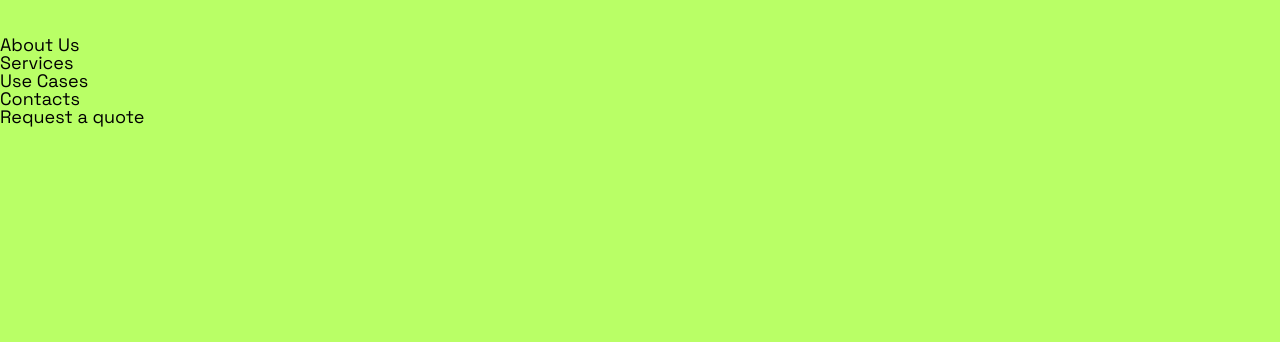
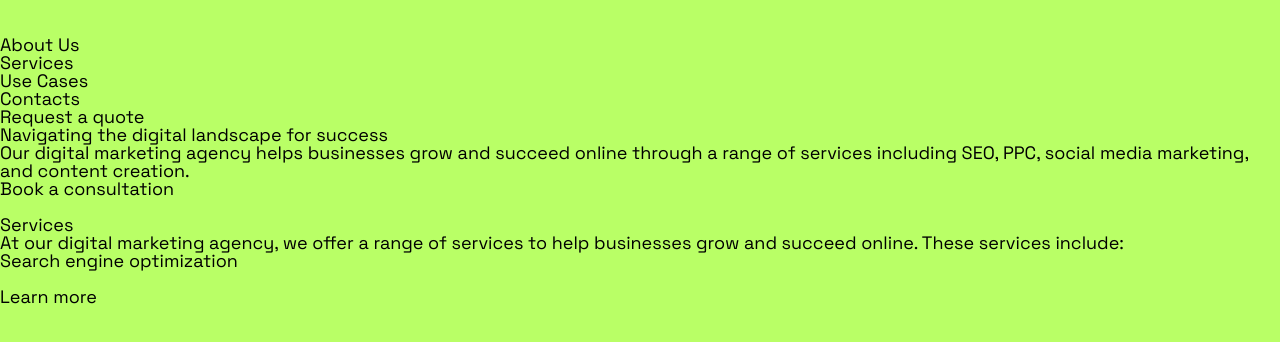
Before and after one commit to janeund/marketing-agency, a website built with webpack: page src/index.html in a window 1280 px wide. Built offline with nearby package versions, Linux system fonts and the light colour scheme.

Commit message:
feat: add hero and services sections layout

```diff
--- a/src/index.html
+++ b/src/index.html
@@ -29,6 +29,50 @@
           <div class="header__cta">Request a quote</div>
         </div>
       </header>
+      <section class="hero">
+        <div class="hero__container">
+          <div class="hero__body">
+            <div class="hero__main">
+              <h1 class="hero__title">Navigating the digital landscape for success</h1>
+              <p class="hero__info">Our digital marketing agency helps businesses grow and succeed online through a range of services including SEO, PPC, social media marketing, and content creation.</p>
+              <a href="" class="hero__button">Book a consultation</a>
+            </div>
+            <div class="hero__image">
+              <img src="" alt="">
+            </div>
+          </div>
+        </div>
+      </section>
+      <section class="services">
+        <div class="services__container">
+          <div class="services__body">
+            <div class="services__header">
+              <h2 class="services__title">Services</h2>
+              <p class="services__desc">At our digital marketing agency, we offer a range of services to help businesses grow and succeed online. These services include:</p>
+            </div>
+            <div class="services__content">
+              <ul class="services__items">
+								<li class="services__item services-item">
+                  <h3 class="services-item__title">Search engine
+                    optimization</h3>
+                  <a class="services-item__button services-button">
+                    <div class="services-button__icon">
+                      <img src="" alt="">
+                    </div>
+                    <div class="services-button__text">
+                      <p>Learn more</p>
+                    </div>
+                  </a>
+                  <div class="services-item__img">
+                    <img src="" alt="">
+                  </div>
+                </li>
+							</ul>
+            </div>
+          </div>
+        </div>
+      </section>
+      </div>
     </main>
   </div>
 </body>
```
